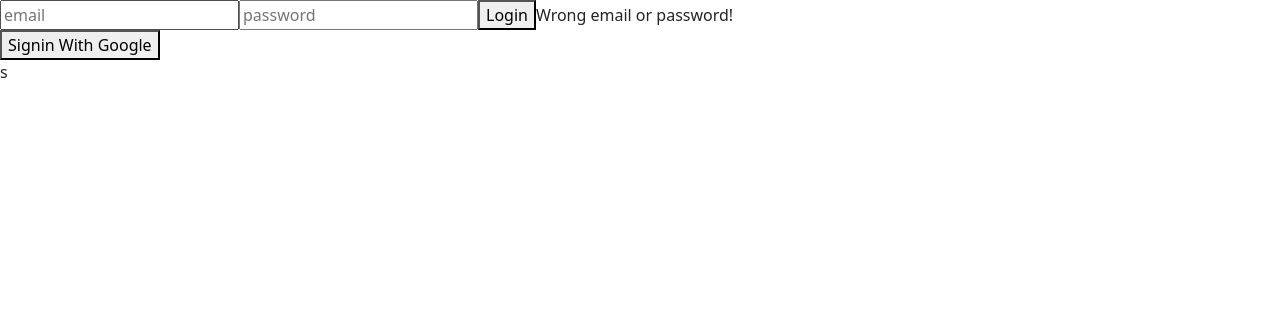
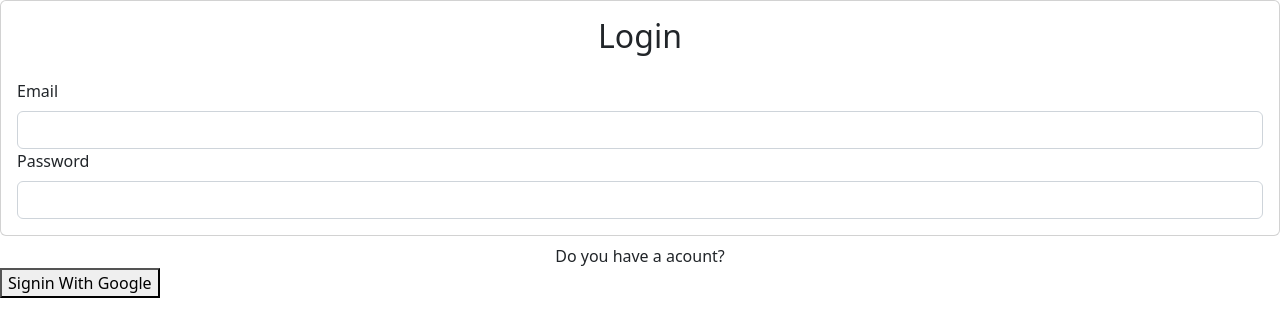
Before and after one commit to thanhviennguyen/DashboardManager, a React (Create React App) app: page / in a window 1280 px wide. Shown: the top 336 px of the page. Built offline with nearby package versions, Linux system fonts and the light colour scheme.

Commit message:
Fix Layout: Login

```diff
--- a/src/components/googleSignin/login.js
+++ b/src/components/googleSignin/login.js
@@ -24,54 +24,32 @@ function Login(){
     })
 
     return (
-        // <>
-        // <Card>
-        //     <Card.Body>
-        //         <h2 className="text-center mb-4">Login</h2>
-        //         <Form>
-        //         <Form.Group id="email">
-        //             <Form.Label>Email</Form.Label>
-        //             <Form.Control type="email" ref={emailRef} required/>
-        //         </Form.Group>
-        //         <Form.Group id="password">
-        //             <Form.Label>Password</Form.Label>
-        //             <Form.Control type="password" ref={passwordRef} required/>
-        //         </Form.Group>
-        //         </Form>
-        //     </Card.Body>
-        // </Card>
-        // <div className="w-100 text-center mt-2">
-        //     Do you have a acount?
-        // </div>
-        // <div>
-        //     {value?<Dashboard/>:
-        //     <button onClick={handleClick}>Signin With Google</button>
-        //     }
-        // </div>
-        // </>
-        <div className="login">
-        <form onSubmit={handleClick}>
-          <input
-            type="email"
-            placeholder="email"
-            // onChange={(e) => setEmail(e.target.value)}
-          />
-          <input
-            type="password"
-            placeholder="password"
-            // onChange={(e) => setPassword(e.target.value)}
-          />
-          <button type="submit">Login</button>
-          {<span>Wrong email or password!</span>}
         <>
+        <Card>
+            <Card.Body>
+                <h2 className="text-center mb-4">Login</h2>
+                <Form>
+                <Form.Group id="email">
+                    <Form.Label>Email</Form.Label>
+                    <Form.Control type="email" ref={emailRef} required/>
+                </Form.Group>
+                <Form.Group id="password">
+                    <Form.Label>Password</Form.Label>
+                    <Form.Control type="password" ref={passwordRef} required/>
+                </Form.Group>
+                </Form>
+            </Card.Body>
+        </Card>
+        <div className="w-100 text-center mt-2">
+            Do you have a acount?
+        </div>
         <div>
             {value?<Dashboard/>:
             <button onClick={handleClick}>Signin With Google</button>
             }
         </div>
-         </>s
-        </form>
-      </div>
+        </>
+
     );
 }
 
```
Lines whose indentation alone changed are shown as unchanged.
